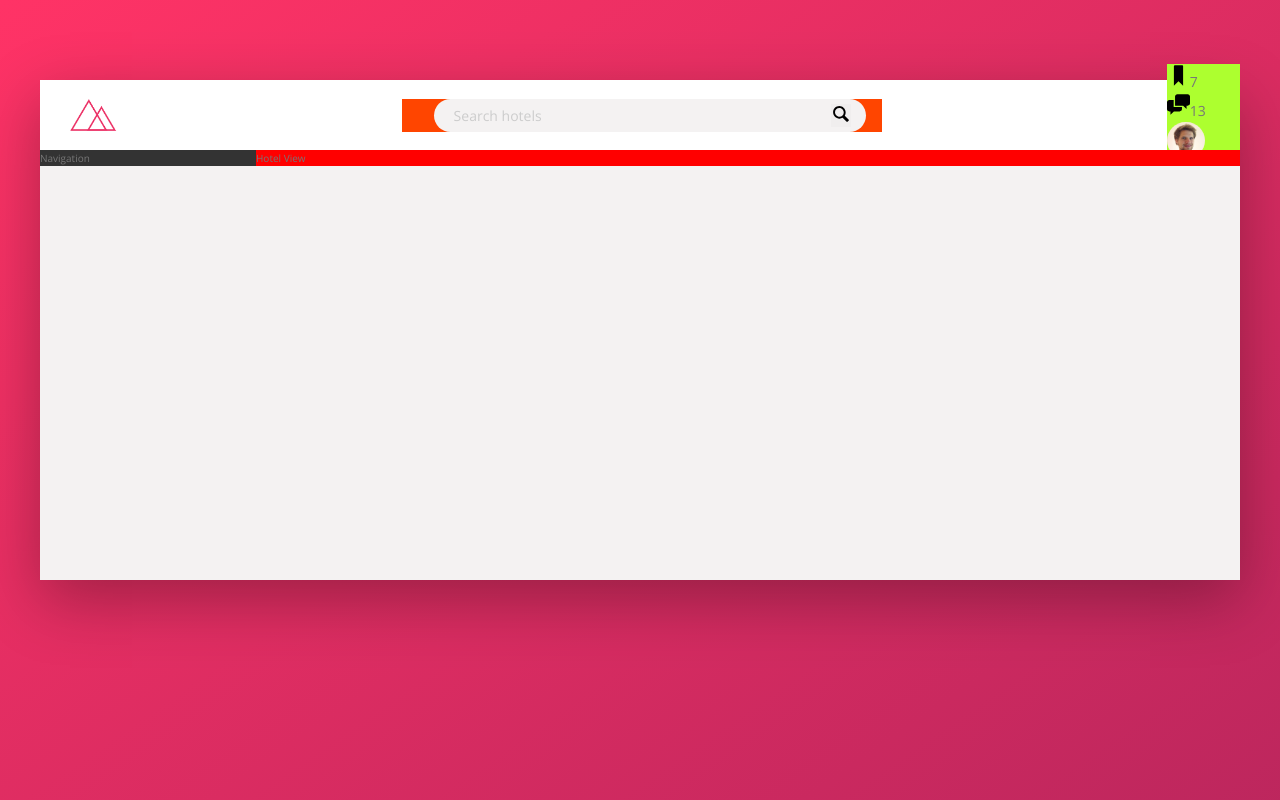
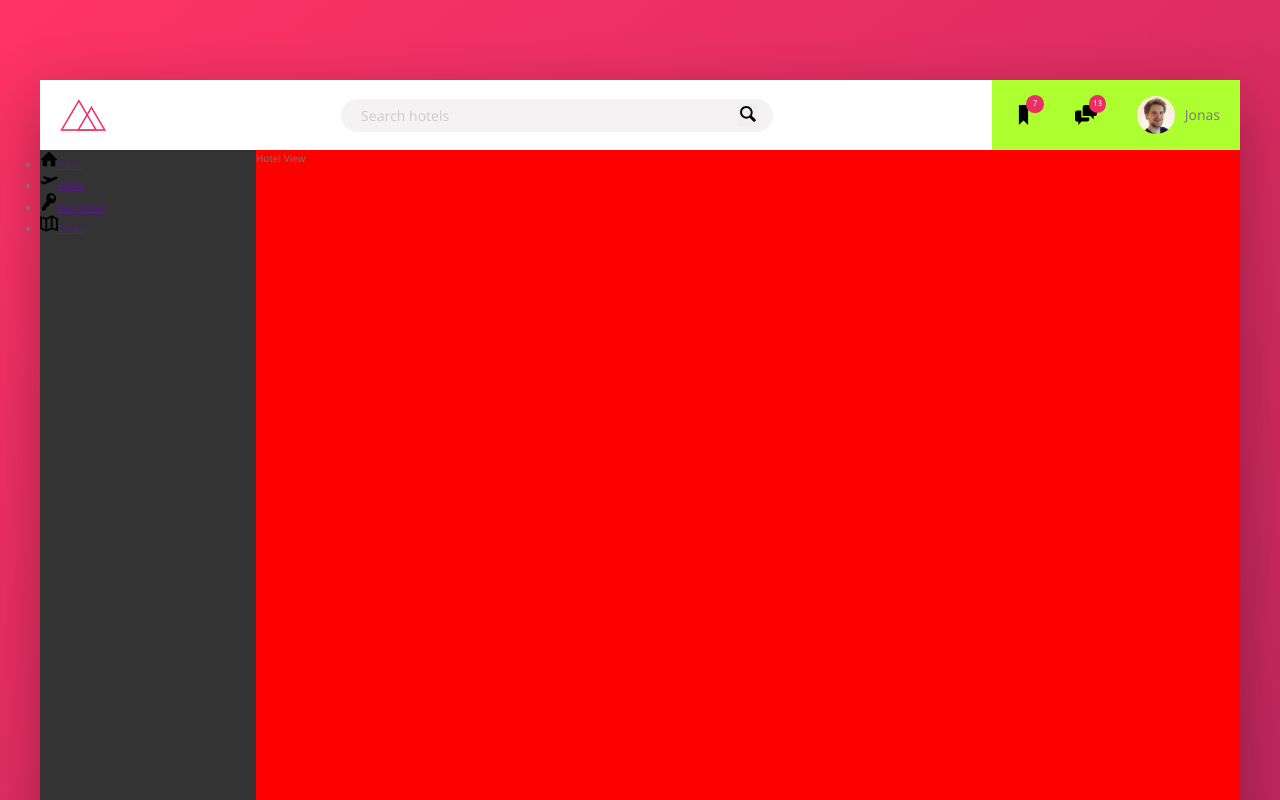
Before and after one commit to ming19991217/react-playground, a React (Vite) app: page / in a window 1280 px wide. Shown: the top 800 px of the page. Built offline with nearby package versions, Linux system fonts and the light colour scheme.

Commit message:
feat:wip side bar

```diff
--- a/src/Trillo/Trillo.tsx
+++ b/src/Trillo/Trillo.tsx
@@ -33,7 +33,36 @@ function Trillo() {
 
             <div className="content">
                 <nav className="sidebar">
-                    Navigation
+                    <ul className="side-nav">
+                        <li className="side-nav__item">
+                            <a href="" className="side-nav__link">
+                                <img src="/trillo_img/SVG/home.svg" alt="home" className="side-nav__icon" />
+                                <span>Hotel</span>
+                            </a>
+                        </li>
+                        <li className="side-nav__item">
+                            <a href="" className="side-nav__link">
+                                <img src="/trillo_img/SVG/aircraft-take-off.svg" alt="home" className="side-nav__icon" />
+                                <span>Flight</span>
+                            </a>
+                        </li>
+                        <li className="side-nav__item">
+                            <a href="" className="side-nav__link">
+                                <img src="/trillo_img/SVG/key.svg" alt="home" className="side-nav__icon" />
+                                <span>Car rental</span>
+                            </a>
+                        </li>
+                        <li className="side-nav__item">
+                            <a href="" className="side-nav__link">
+                                <img src="/trillo_img/SVG/map.svg" alt="home" className="side-nav__icon" />
+                                <span>Tours</span>
+                            </a>
+                        </li>
+                    </ul>
+
+                    <div className="legal">
+                        &copy; 2021 by trillo. All rights reserved.
+                    </div>
                 </nav>
 
                 <main className="hotel-view">
--- a/src/Trillo/sass/_components.scss
+++ b/src/Trillo/sass/_components.scss
@@ -1,12 +1,10 @@
 .logo {
     height: 3.25rem;
-    margin-left: 3rem;
+    margin-left: 2rem;
 }
 
 
 .search {
-    background-color: orangered;
-
     flex: 0 0 40%;
 
     display: flex;
@@ -68,21 +66,78 @@
 
     background-color: greenyellow;
 
-    &__icon-box {}
+    // nav 擴展到整個高度
+    align-self: stretch;
+
+    display: flex;
+    align-items: center;
+
+    &>* {
+        padding: 0 2rem;
+        cursor: pointer;
+        height: 100%;
+        display: flex;
+        align-items: center;
+    }
+
+    &>*:hover {
+        background-color: var(--color-grey-light-2);
+    }
+
+    &__icon-box {
+        display: flex;
+        align-items: center;
+        position: relative;
+    }
 
     &__icon {
         height: 2.25rem;
         width: 2.25rem;
     }
 
-    &__notification {}
+    &__notification {
+        font-size: .8rem;
+        height: 1.75rem;
+        width: 1.75rem;
+        border-radius: 50%;
+        background-color: var(--color-primary);
+        color: #fff;
+        position: absolute;
+        top: 1.5rem;
+        right: 1.1rem;
 
-    &__user {}
+        display: flex;
+        justify-content: center;
+        align-items: center;
+    }
+
+
 
     &__user-photo {
         height: 3.75rem;
         border-radius: 50%;
+        margin-right: 1rem;
     }
 
-    &__user-name {}
+
 }
+
+
+.side-nav {
+    &__item {}
+
+    &__link {}
+
+    &__icon {
+        width: 1.75rem;
+        height: 1.75rem;
+    }
+}
+
+
+.legal {
+    font-size: 1.2rem;
+    color: var(--color-grey-light-4);
+    text-align: center;
+    padding: 2.5rem;
+}
--- a/src/Trillo/sass/_layout.scss
+++ b/src/Trillo/sass/_layout.scss
@@ -18,6 +18,8 @@
     align-items: center;
 }
 
+
+
 .content {
     display: flex;
 }
@@ -25,9 +27,14 @@
 .sidebar {
     background-color: var(--color-grey-dark-1);
     flex: 0 0 18%;
+    display: flex;
+    flex-direction: column;
+    justify-content: space-between;
 }
 
 .hotel-view {
+    background-color: #fff;
     background-color: red;
     flex: 1;
+    height: 80rem;
 }
--- a/src/Trillo/styles/main.css
+++ b/src/Trillo/styles/main.css
@@ -82,20 +82,24 @@ body {
 .sidebar {
   background-color: var(--color-grey-dark-1);
   flex: 0 0 18%;
+  display: flex;
+  flex-direction: column;
+  justify-content: space-between;
 }
 
 .hotel-view {
+  background-color: #fff;
   background-color: red;
   flex: 1;
+  height: 80rem;
 }
 
 .logo {
   height: 3.25rem;
-  margin-left: 3rem;
+  margin-left: 2rem;
 }
 
 .search {
-  background-color: orangered;
   flex: 0 0 40%;
   display: flex;
   justify-content: center;
@@ -143,14 +147,59 @@ body {
 
 .user-nav {
   background-color: greenyellow;
+  align-self: stretch;
+  display: flex;
+  align-items: center;
+}
+.user-nav > * {
+  padding: 0 2rem;
+  cursor: pointer;
+  height: 100%;
+  display: flex;
+  align-items: center;
+}
+.user-nav > *:hover {
+  background-color: var(--color-grey-light-2);
+}
+.user-nav__icon-box {
+  display: flex;
+  align-items: center;
+  position: relative;
 }
 .user-nav__icon {
   height: 2.25rem;
   width: 2.25rem;
 }
+.user-nav__notification {
+  font-size: 0.8rem;
+  height: 1.75rem;
+  width: 1.75rem;
+  border-radius: 50%;
+  background-color: var(--color-primary);
+  color: #fff;
+  position: absolute;
+  top: 1.5rem;
+  right: 1.1rem;
+  display: flex;
+  justify-content: center;
+  align-items: center;
+}
 .user-nav__user-photo {
   height: 3.75rem;
   border-radius: 50%;
+  margin-right: 1rem;
+}
+
+.side-nav__icon {
+  width: 1.75rem;
+  height: 1.75rem;
+}
+
+.legal {
+  font-size: 1.2rem;
+  color: var(--color-grey-light-4);
+  text-align: center;
+  padding: 2.5rem;
 }
 
 /*# sourceMappingURL=main.css.map */
```
Also changed, not shown: 1 other file (tests, documents, lock files or other folders).
